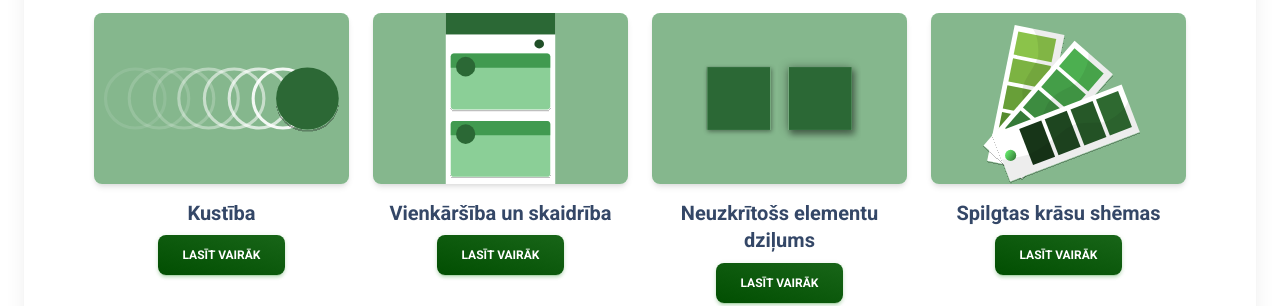
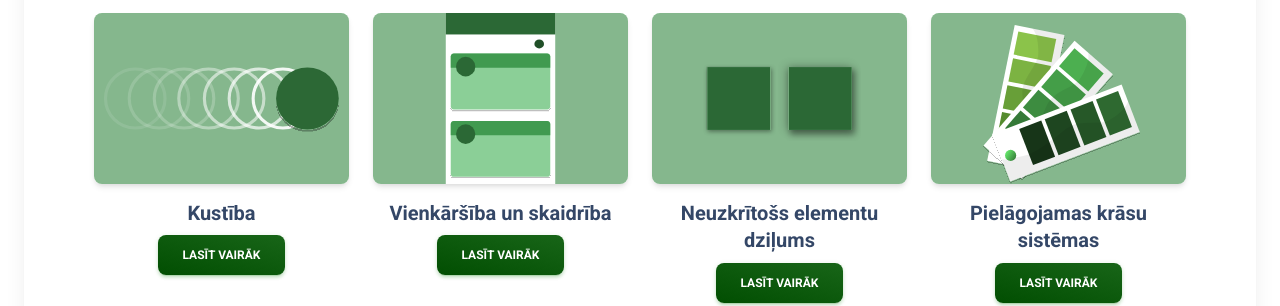
Before and after one commit to SigneSimsone/webdesign, a plain HTML site: page material_design.html in a window 1280 px wide. Shown: the part 674-980 px from the top of the page. Drawn offline with nearby package versions, Linux system fonts and the light colour scheme.

Commit message:
minor fix

```diff
--- a/material_design.html
+++ b/material_design.html
@@ -232,7 +232,7 @@
                           <img src="images/material/color.svg" alt="Spilgtu krāsu shēmu ilustrācija" class="img-fluid shadow border-radius-lg" loading="lazy">
                       </div>
                       <div class="card-body px-0">
-                        <h5 class="text-dark font-weight-bold">Spilgtas krāsu shēmas</h5>
+                        <h5 class="text-dark font-weight-bold">Pielāgojamas krāsu sistēmas</h5>
 
                         <!-- Button trigger modal -->
                           <button type="button" class="btn bg-gradient-primary" data-bs-toggle="modal" data-bs-target="#Modal4">
```
